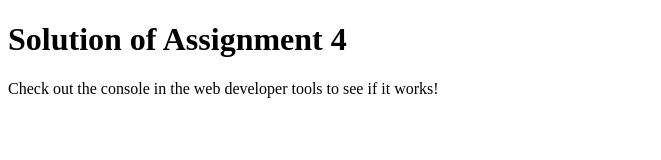
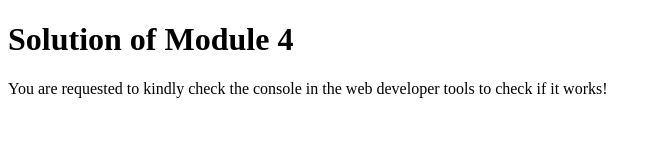
Before and after one commit to vaibhav-me999/HTML-CSS-JS-For-Web-Developers-Course, a plain HTML site: page Module4_Solution/index.html in a window 1280 px wide. Shown: the whole page, without its empty margins (0-661 px from the left). Drawn offline with Linux system fonts and the light colour scheme.

Commit message:
Update index.html

```diff
--- a/Module4_Solution/index.html
+++ b/Module4_Solution/index.html
@@ -10,8 +10,8 @@
 </head>
 
 <body>
-    <h1>Solution of Assignment 4</h1>
-    <p>Check out the console in the web developer tools to see if it works!</p>
+    <h1>Solution of Module 4</h1>
+    <p>You are requested to kindly check the console in the web developer tools to check if it works!</p>
 </body>
 
 </html>
```
